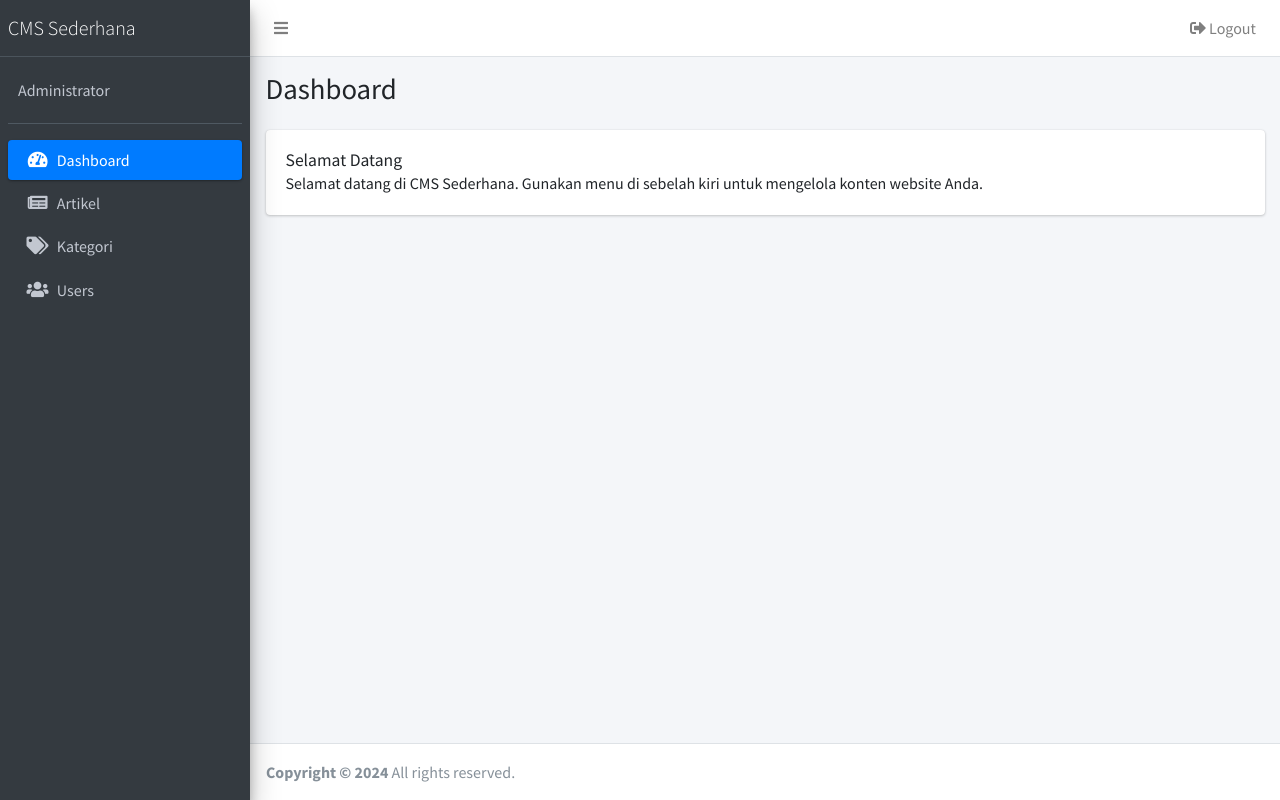
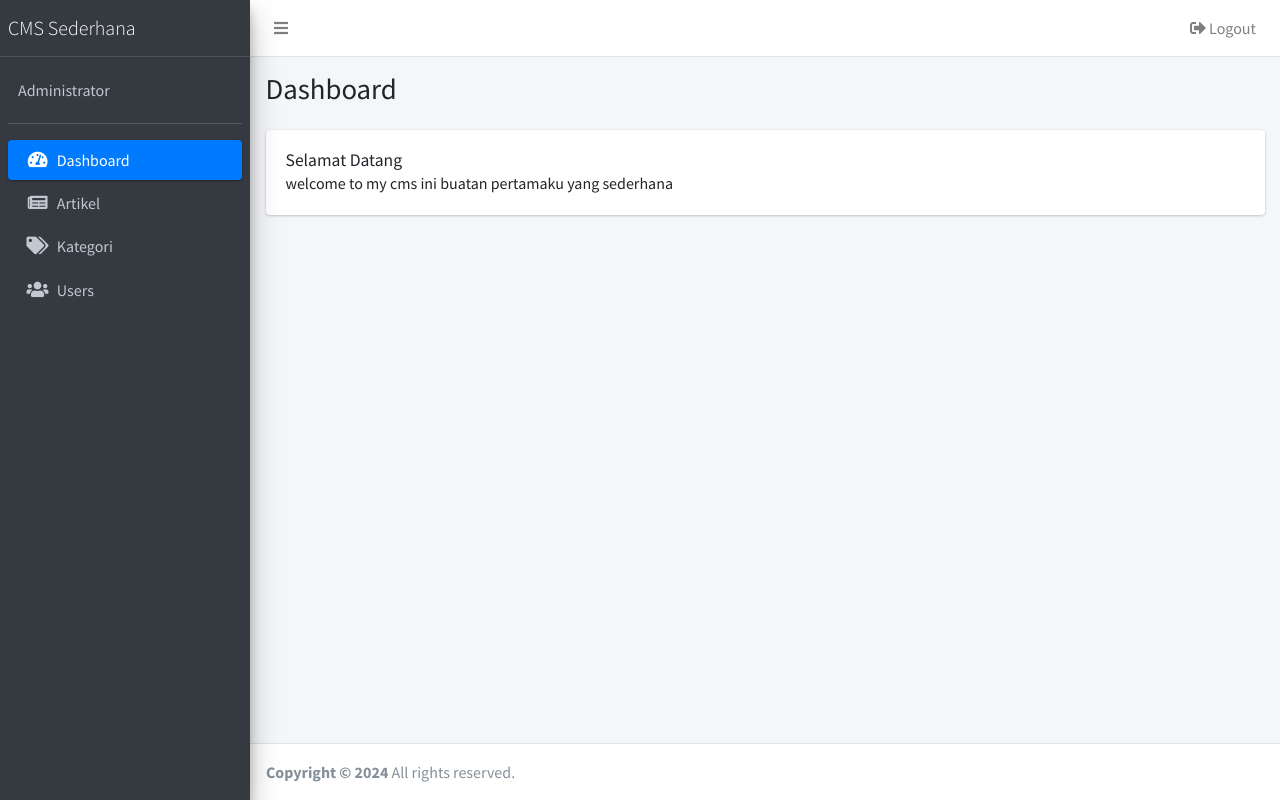
Before and after one commit to FarhanWijaya/cms_sederhana, a PHP site: page / in a window 1280 px wide. Run offline with PHP 8.4, Linux system fonts and the light colour scheme; a user stored in the database is signed in; some libraries are stand-ins or nearby versions.

Commit message:
dashboard
manambahkan teks di dashboard tentang saya

```diff
--- a/index.php
+++ b/index.php
@@ -114,7 +114,7 @@ requireLogin();
               <div class="card-body">
                 <h5 class="card-title">Selamat Datang</h5>
                 <p class="card-text">
-                  Selamat datang di CMS Sederhana. Gunakan menu di sebelah kiri untuk mengelola konten website Anda.
+                  welcome to my cms ini buatan pertamaku yang sederhana
                 </p>
               </div>
             </div>
```
